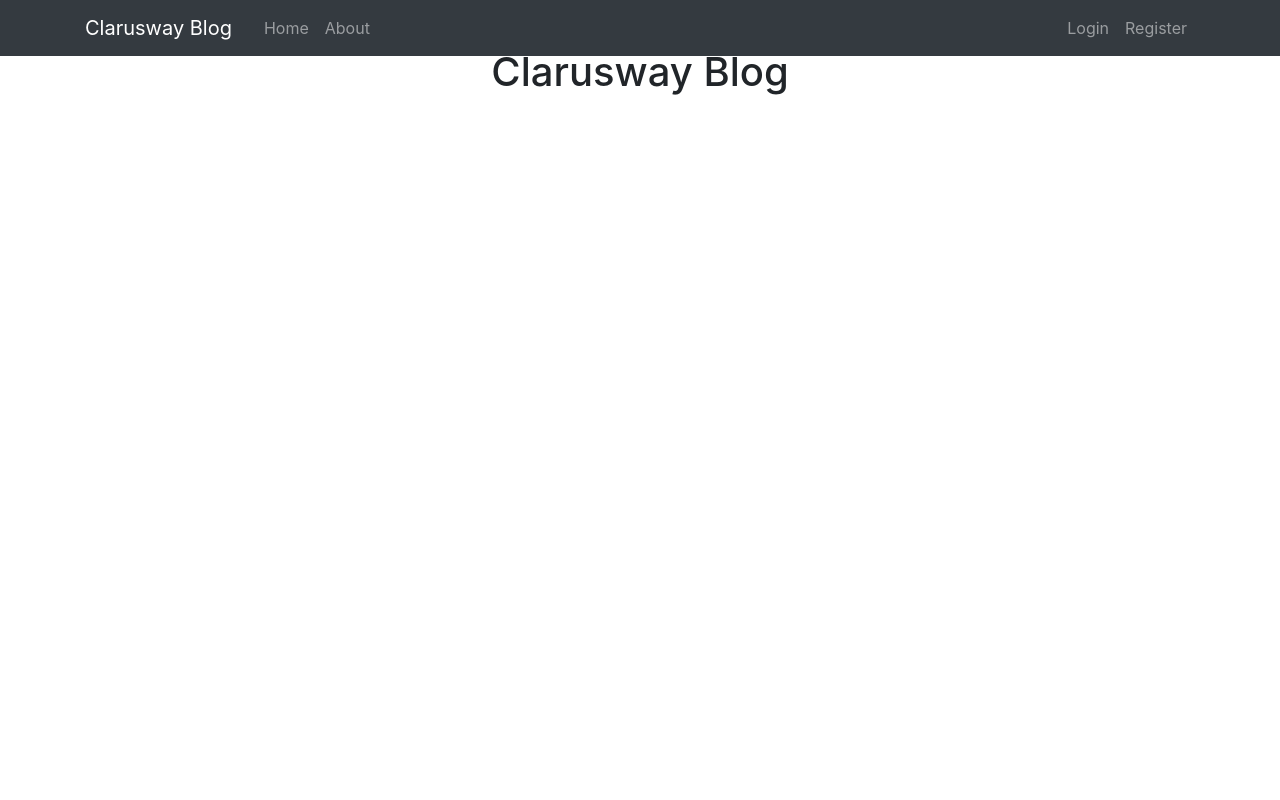
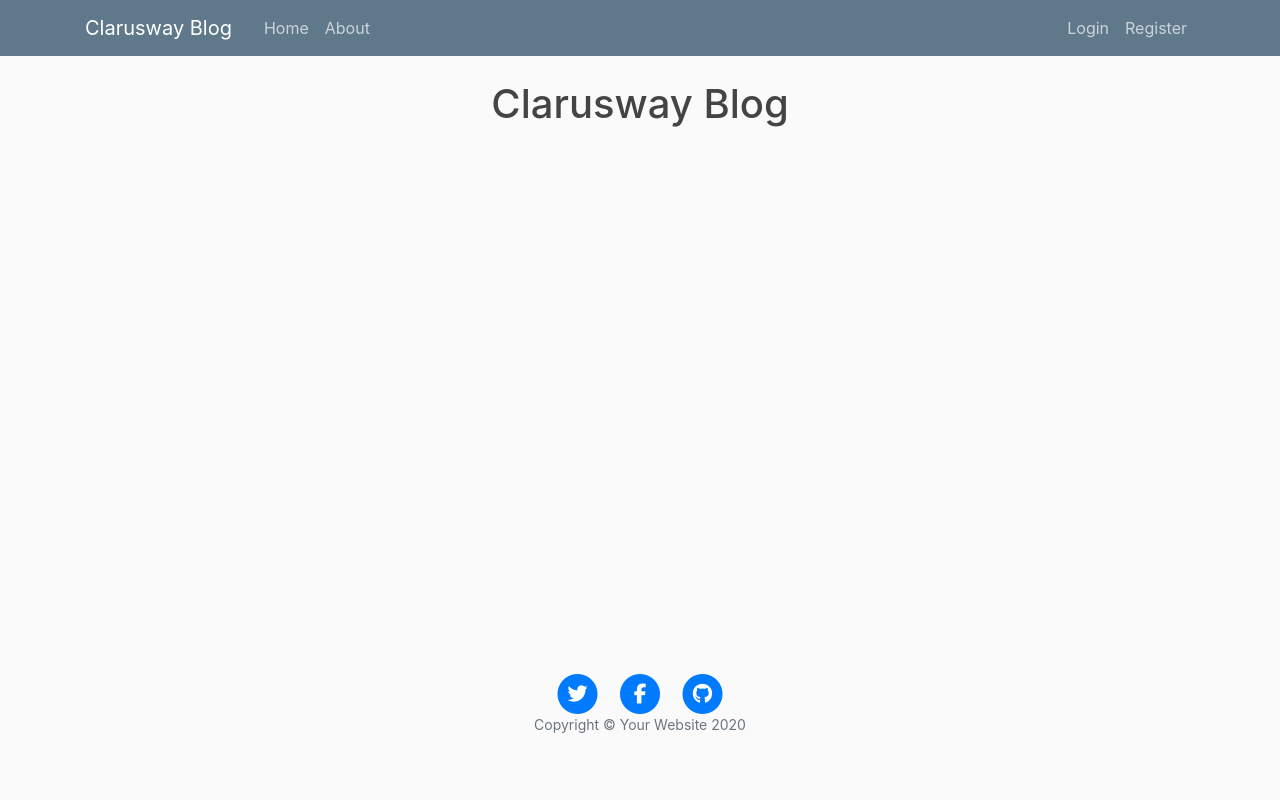
Before and after one commit to ergunsahe/Django_auth_fileupload_blog, a Django app: page / in a window 1280 px wide. Run offline with Django 3.2, Linux system fonts and the light colour scheme; data that the repository does not hold is empty; some libraries are stand-ins or nearby versions.

Commit message:
add footer

```diff
--- a/src/blog/static/blog/main.css
+++ b/src/blog/static/blog/main.css
@@ -42,3 +42,18 @@ body {
   .account-heading {
     font-size: 2.5rem;
   }
+
+  footer {
+    padding: 50px 0 65px;
+  }
+
+  footer .list-inline {
+    margin: 0;
+    padding: 0;
+  }
+
+  footer .copyright {
+    font-size: 14px;
+    margin-bottom: 0;
+    text-align: center;
+  }
--- a/src/blog/templates/blog/post_update.html
+++ b/src/blog/templates/blog/post_update.html
@@ -1,7 +1,7 @@
 {% extends 'base.html' %}
 
 {% block content %}
-<h2>Update {{ object.title }}</h2> <br>
+<h2>Update {{ object.title }}</h2>
 <form action="" method="POST" enctype="multipart/form-data">
     {% csrf_token %}
     {{form.as_p}}
--- a/src/templates/base.html
+++ b/src/templates/base.html
@@ -1,4 +1,5 @@
 {% load static %}
+
 <!doctype html>
 <html lang="en">
   <head>
@@ -7,23 +8,26 @@
     <meta name="viewport" content="width=device-width, initial-scale=1, shrink-to-fit=no">
 
     <!-- Bootstrap CSS -->
-    <link rel="stylesheet" href="https://maxcdn.bootstrapcdn.com/bootstrap/4.0.0/css/bootstrap.min.css" integrity="sha384-Gn5384xqQ1aoWXA+058RXPxPg6fy4IWvTNh0E263XmFcJlSAwiGgFAW/dAiS6JXm" crossorigin="anonymous">
-    <link href="{% static 'blog/main.css' %}">
+    <link rel="stylesheet" href="https://cdn.jsdelivr.net/npm/bootstrap@4.5.3/dist/css/bootstrap.min.css" integrity="sha384-TX8t27EcRE3e/ihU7zmQxVncDAy5uIKz4rEkgIXeMed4M0jlfIDPvg6uqKI2xXr2" crossorigin="anonymous">
+    <link rel="stylesheet" href="{% static 'blog/main.css'%}">
+
     <title>Hello, world!</title>
   </head>
   <body>
+      {% include 'navbar.html' %}
+      <div class="container">
+        {% block content %}
 
-    {% include 'navbar.html' %}
-    <div class="container py-5 ">
+        {% endblock content %}
+      </div>
 
-      {% block content %}
+      {% include 'footer.html' %}
 
-      {% endblock content %}
 
-    </div>
-    <script src="https://code.jquery.com/jquery-3.2.1.slim.min.js" integrity="sha384-KJ3o2DKtIkvYIK3UENzmM7KCkRr/rE9/Qpg6aAZGJwFDMVNA/GpGFF93hXpG5KkN" crossorigin="anonymous"></script>
-    <script src="https://cdnjs.cloudflare.com/ajax/libs/popper.js/1.12.9/umd/popper.min.js" integrity="sha384-ApNbgh9B+Y1QKtv3Rn7W3mgPxhU9K/ScQsAP7hUibX39j7fakFPskvXusvfa0b4Q" crossorigin="anonymous"></script>
-    <script src="https://maxcdn.bootstrapcdn.com/bootstrap/4.0.0/js/bootstrap.min.js" integrity="sha384-JZR6Spejh4U02d8jOt6vLEHfe/JQGiRRSQQxSfFWpi1MquVdAyjUar5+76PVCmYl" crossorigin="anonymous"></script>
+    <script src="https://code.jquery.com/jquery-3.5.1.slim.min.js" integrity="sha384-DfXdz2htPH0lsSSs5nCTpuj/zy4C+OGpamoFVy38MVBnE+IbbVYUew+OrCXaRkfj" crossorigin="anonymous"></script>
+    <script src="https://cdn.jsdelivr.net/npm/bootstrap@4.5.3/dist/js/bootstrap.bundle.min.js" integrity="sha384-ho+j7jyWK8fNQe+A12Hb8AhRq26LrZ/JpcUGGOn+Y7RsweNrtN/tE3MoK7ZeZDyx" crossorigin="anonymous"></script>
     <script src="https://kit.fontawesome.com/3af51903d1.js" crossorigin="anonymous"></script>
+
+
   </body>
 </html>
--- /dev/null
+++ b/src/templates/footer.html
@@ -0,0 +1,35 @@
+<footer class="fixed-bottom">
+    <div class="container">
+      <div class="row">
+        <div class="col-lg-8 col-md-10 mx-auto">
+          <ul class="list-inline text-center">
+            <li class="list-inline-item">
+              <a href="#">
+                <span class="fa-stack fa-lg">
+                  <i class="fas fa-circle fa-stack-2x"></i>
+                  <i class="fab fa-twitter fa-stack-1x fa-inverse"></i>
+                </span>
+              </a>
+            </li>
+            <li class="list-inline-item">
+              <a href="#">
+                <span class="fa-stack fa-lg">
+                  <i class="fas fa-circle fa-stack-2x"></i>
+                  <i class="fab fa-facebook-f fa-stack-1x fa-inverse"></i>
+                </span>
+              </a>
+            </li>
+            <li class="list-inline-item">
+              <a href="#">
+                <span class="fa-stack fa-lg">
+                  <i class="fas fa-circle fa-stack-2x"></i>
+                  <i class="fab fa-github fa-stack-1x fa-inverse"></i>
+                </span>
+              </a>
+            </li>
+          </ul>
+          <p class="copyright text-muted">Copyright &copy; Your Website 2020</p>
+        </div>
+      </div>
+    </div>
+  </footer>
--- a/src/templates/navbar.html
+++ b/src/templates/navbar.html
@@ -1,6 +1,6 @@
 {% load static %}
 <header class="site-header">
-    <nav class="navbar navbar-expand-md navbar-dark bg-steel bg-dark fixed-top">
+    <nav class="navbar navbar-expand-md navbar-dark bg-steel fixed-top">
         <div class="container">
             <a class="navbar-brand mr-4" href="{% url 'blog:list' %}">Clarusway Blog</a>
             <button class="navbar-toggler" type="button" data-toggle="collapse" data-target="#navbarToggle"
```
